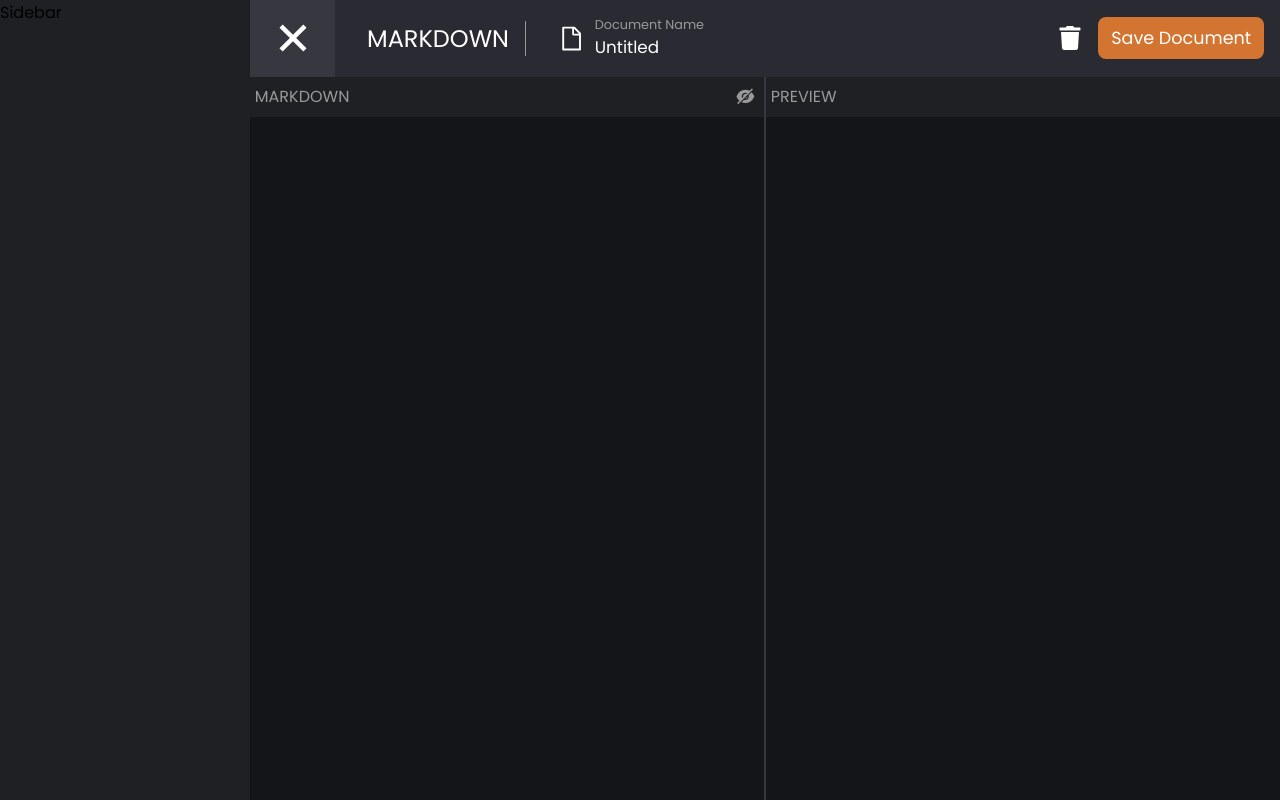
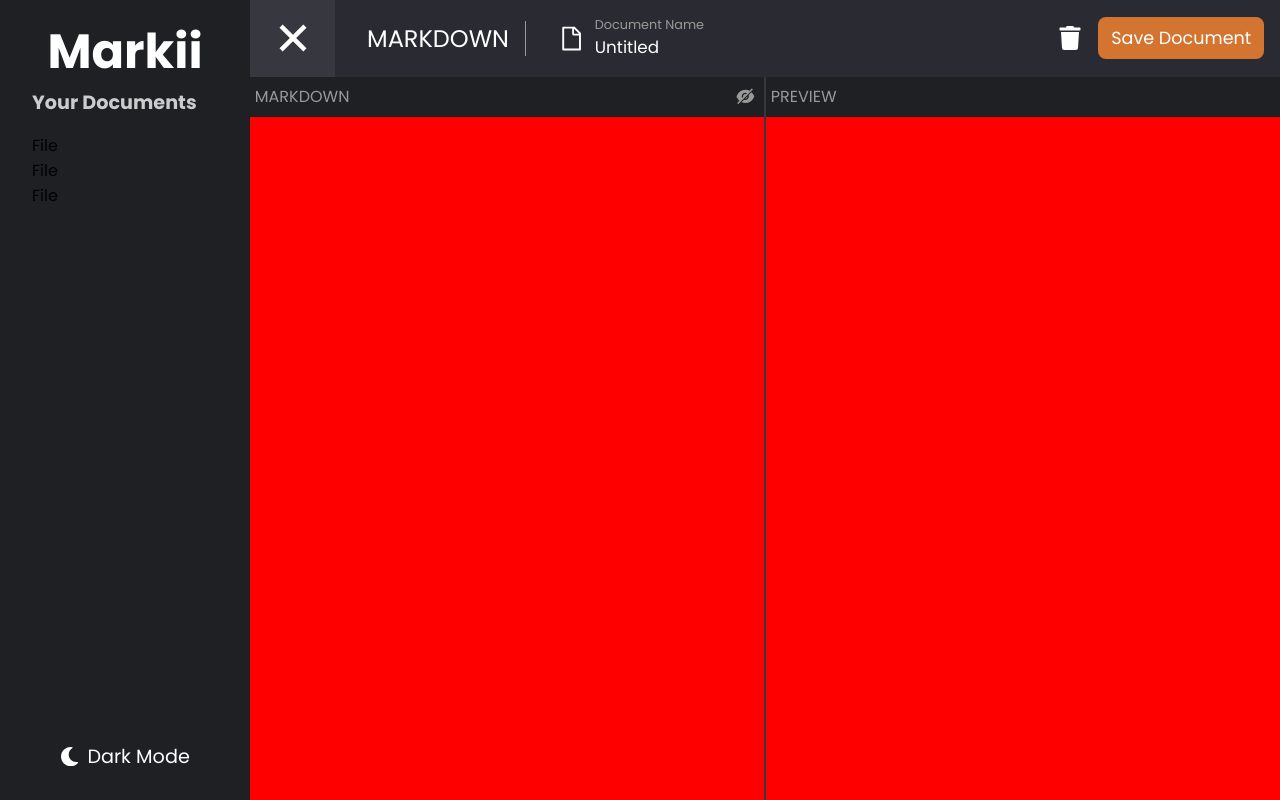
Before and after one commit to EnFlorian/markii-markdown-editor, a React (Create React App) app: page / in a window 1280 px wide. Both pictures are taken after a click on the button 42 px from the left and 38 px from the top of the page. Built offline with nearby package versions, Linux system fonts and the light colour scheme.

Commit message:
Added lightmode

```diff
--- /dev/null
+++ b/src/components/File/File.tsx
@@ -0,0 +1,6 @@
+import "./File.scss";
+const File = () => {
+  return <div>File</div>;
+};
+
+export default File;
--- a/src/components/Header/Header.scss
+++ b/src/components/Header/Header.scss
@@ -23,6 +23,7 @@
     color: var(--clr-text-1);
     outline: none;
     cursor: pointer;
+    transition: var(--transition-fast);
   }
 
   &__title {
@@ -84,6 +85,13 @@
     font-size: 1.5rem;
     color: var(--clr-text-1);
     margin-right: 1rem;
+    transition: var(--transition-fast);
+    cursor: pointer;
+
+    &:hover {
+      color: var(--clr-danger-1);
+      transform: scale(1.1);
+    }
   }
 
   &__save-button {
@@ -96,5 +104,11 @@
     outline: none;
     cursor: pointer;
     margin-right: 1rem;
+    transition: var(--transition-fast);
+
+    &:hover {
+      background-color: var(--clr-accent-2);
+      transform: scale(1.01);
+    }
   }
 }
--- a/src/components/Sidebar/Sidebar.scss
+++ b/src/components/Sidebar/Sidebar.scss
@@ -3,4 +3,39 @@
   max-width: var(--sidebar-width);
   width: 100%;
   height: 100vh;
+  padding: 1rem 2rem 1.5rem 2rem;
+  display: flex;
+  flex-direction: column;
+  justify-content: space-between;
+
+  &__top-content {
+    display: flex;
+    flex-direction: column;
+    align-items: flex-start;
+    justify-content: space-between;
+    margin-bottom: 1rem;
+  }
+
+  &__title {
+    font-size: 3rem;
+    font-weight: bold;
+    color: var(--clr-text-1);
+    align-self: center;
+  }
+
+  &__subtitle {
+    font-size: 1.2rem;
+    color: var(--clr-text-2);
+    margin-bottom: 1rem;
+  }
+
+  &__bottom-content {
+    display: flex;
+    justify-content: center;
+    align-items: center;
+  }
+
+  &__switch {
+    color: var(--clr-text-1);
+  }
 }
--- a/src/components/Sidebar/Sidebar.tsx
+++ b/src/components/Sidebar/Sidebar.tsx
@@ -1,6 +1,25 @@
+import File from "../File/File";
+import ThemeSwitch from "../ThemeSwitch/ThemeSwitch";
 import "./Sidebar.scss";
 const Sidebar = () => {
-  return <aside className="sidebar">Sidebar</aside>;
+  return (
+    <aside className="sidebar">
+      <section className="sidebar__top-content">
+        <h1 className="sidebar__title">Markii</h1>
+        <h2 className="sidebar__subtitle">Your Documents</h2>
+        <ul className="sidebar__files">
+          <File />
+          <File />
+          <File />
+        </ul>
+      </section>
+      <section className="sidebar__bottom-content">
+        <span className="sidebar__switch">
+          <ThemeSwitch />
+        </span>
+      </section>
+    </aside>
+  );
 };
 
 export default Sidebar;
--- a/src/components/ThemeSwitch/ThemeSwitch.scss
+++ b/src/components/ThemeSwitch/ThemeSwitch.scss
@@ -0,0 +1,20 @@
+.theme-switch {
+  outline: none;
+  background-color: transparent;
+  padding: 0.3rem 0rem;
+  border: none;
+  display: flex;
+  align-items: center;
+  font-size: 1.2rem;
+  color: var(--clr-text-1);
+  transition: var(--transition-fast);
+
+  &:hover {
+    cursor: pointer;
+    color: var(--clr-accent-1);
+  }
+
+  &__mode {
+    margin-left: 0.5rem;
+  }
+}
--- a/src/components/ThemeSwitch/ThemeSwitch.tsx
+++ b/src/components/ThemeSwitch/ThemeSwitch.tsx
@@ -14,18 +14,20 @@ const ThemeSwitch = () => {
   const toggleThemeChange = () => {
     if (!isDarkMode) {
       localStorage.setItem("theme", "dark");
-      document.getElementsByTagName("HTML")[0].setAttribute("data-theme", "dark");
-      setIsDarkMode(true);
+      document.getElementsByTagName("HTML")[0].setAttribute("data-theme", localStorage.getItem("theme") as string);
+      setIsDarkMode(!isDarkMode);
     } else {
       localStorage.setItem("theme", "light");
-      document.getElementsByTagName("HTML")[0].setAttribute("data-theme", "light");
-      setIsDarkMode(true);
+      document.getElementsByTagName("HTML")[0].setAttribute("data-theme", localStorage.getItem("theme") as string);
+      setIsDarkMode(!isDarkMode);
     }
   };
 
   return (
     <button className="theme-switch" onClick={toggleThemeChange}>
       {isDarkMode === false ? <FaMoon /> : <BsSunFill />}
+      <p className="theme-switch__mode"></p>
+      {isDarkMode === false ? "Dark Mode" : " Light Mode"}
     </button>
   );
 };
--- a/src/components/index.ts
+++ b/src/components/index.ts
@@ -3,5 +3,6 @@ import MainContainer from "./MainContainer/MainContainer";
 import Header from "./Header/Header";
 import Sidebar from "./Sidebar/Sidebar";
 import Preview from "./Preview/Preview";
+import File from "./File/File";
 
-export { Editor, MainContainer, Header, Sidebar, Preview };
+export { Editor, MainContainer, Header, Sidebar, Preview, File };
--- a/src/styles/_global.scss
+++ b/src/styles/_global.scss
@@ -10,6 +10,33 @@
   --transition-slow: all 0.3s ease-in-out;
 
   --clr-1: hsl(228, 11%, 9%);
+  --clr-2: hsl(228, 8%, 13%);
+  --clr-3: hsl(231, 8%, 18%);
+  --clr-4: hsl(232, 7%, 23%);
+
+  --clr-neutral: hsl(0, 0%, 100%);
+
+  --clr-text-1: hsl(0, 0%, 100%);
+  --clr-text-2: hsl(0, 0%, 80%);
+  --clr-text-3: hsl(0, 0%, 60%);
+  --clr-text-4: hsl(0, 0%, 40%);
+  --clr-text-neutral: hsl(0, 0%, 100%);
+
+  --clr-danger-1: hsl(0, 100%, 30%);
+  --clr-danger-2: hsl(0, 100%, 70%);
+  --clr-danger-3: hsl(0, 100%, 90%);
+
+  //clr tangerine
+  --clr-accent-1: hsl(25, 65%, 51%);
+  --clr-accent-2: hsl(25, 100%, 70%);
+  --clr-accent-3: hsl(25, 100%, 90%);
+
+  --toastify-color-dark: hsl(0, 0%, 14%);
+  --toastify-color-success: var(--clr-accent);
+}
+
+html[data-theme="light"] {
+  --clr-1: red;
   --clr-2: hsl(228, 8%, 13%);
   --clr-3: hsl(231, 8%, 18%);
   --clr-4: hsl(232, 7%, 23%);
```
Also changed, not shown: src/components/File/File.scss (added).
